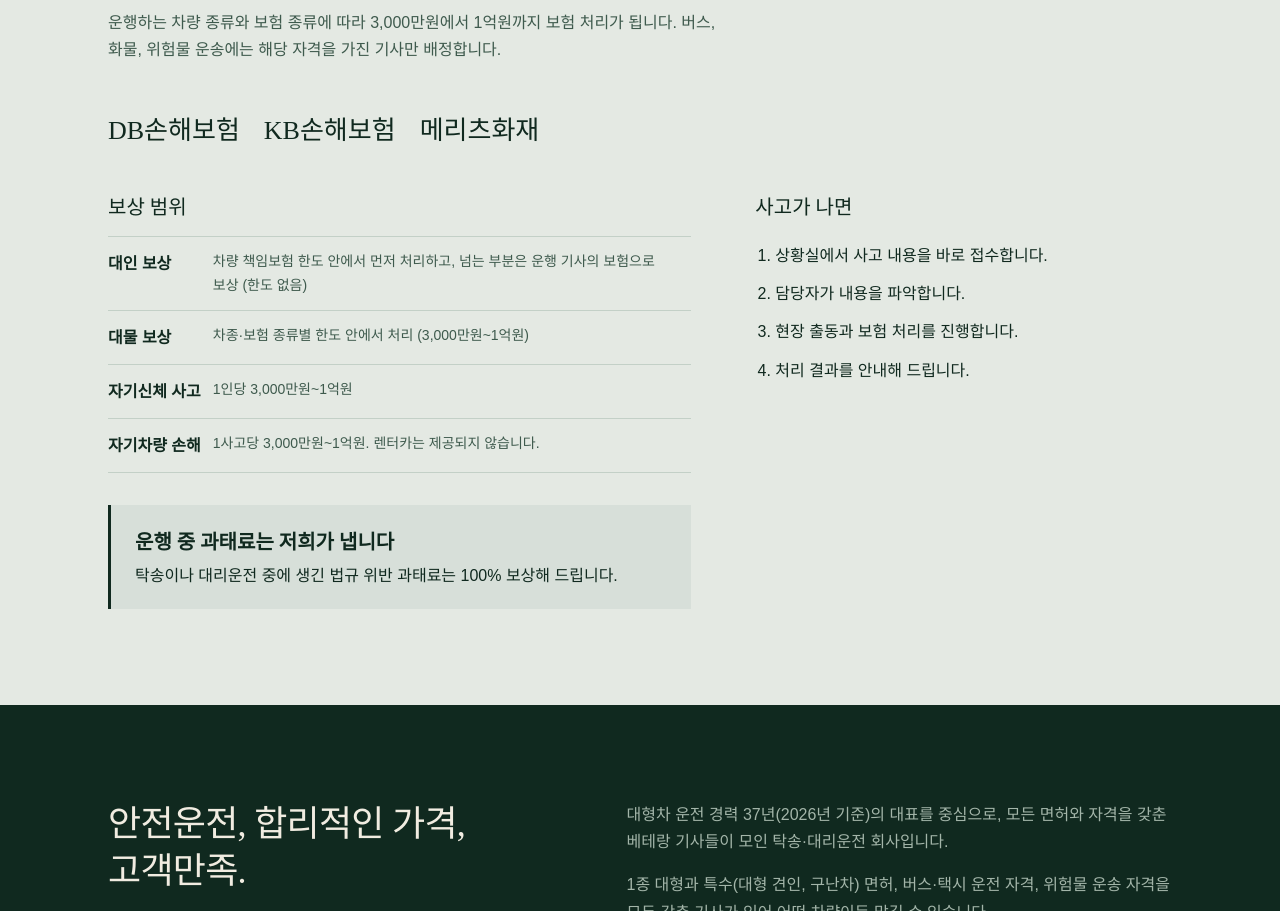
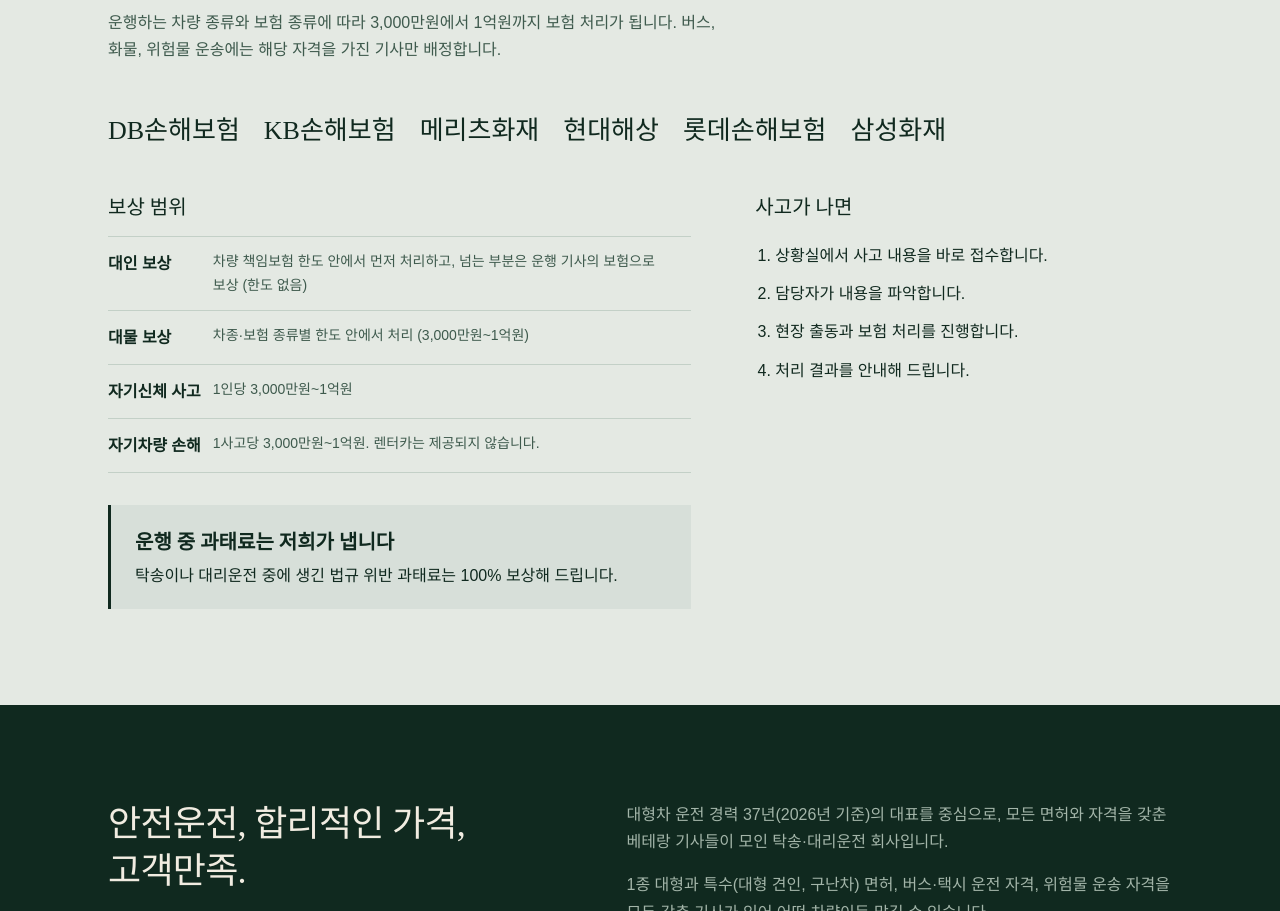
Before and after one commit to carbd01048291007-crypto/my-website, a plain HTML site: page index.html in a window 1280 px wide. Shown: the part 5035-5946 px from the top of the page. Drawn offline with Linux system fonts and the light colour scheme; a web font is replaced by a local one.

Commit message:
가입 보험사에 현대해상, 롯데손해보험, 삼성화재 추가
Co-Authored-By: Claude Opus 5.5 <noreply@anthropic.com>
Claude-Session: https://claude.ai/code/session_01Rs4tSZkxcjxRveNHn5PsKv

```diff
--- a/index.html
+++ b/index.html
@@ -530,7 +530,7 @@
     <div class="wrap">
       <h2 class="section-title">모든 기사가 보험에 가입되어 있습니다</h2>
       <p class="section-intro">운행하는 차량 종류와 보험 종류에 따라 3,000만원에서 1억원까지 보험 처리가 됩니다. 버스, 화물, 위험물 운송에는 해당 자격을 가진 기사만 배정합니다.</p>
-      <p class="insurers" aria-label="가입 보험사"><span>DB손해보험</span><span>KB손해보험</span><span>메리츠화재</span></p>
+      <p class="insurers" aria-label="가입 보험사"><span>DB손해보험</span><span>KB손해보험</span><span>메리츠화재</span><span>현대해상</span><span>롯데손해보험</span><span>삼성화재</span></p>
 
       <div class="ins-grid">
         <div>
```
